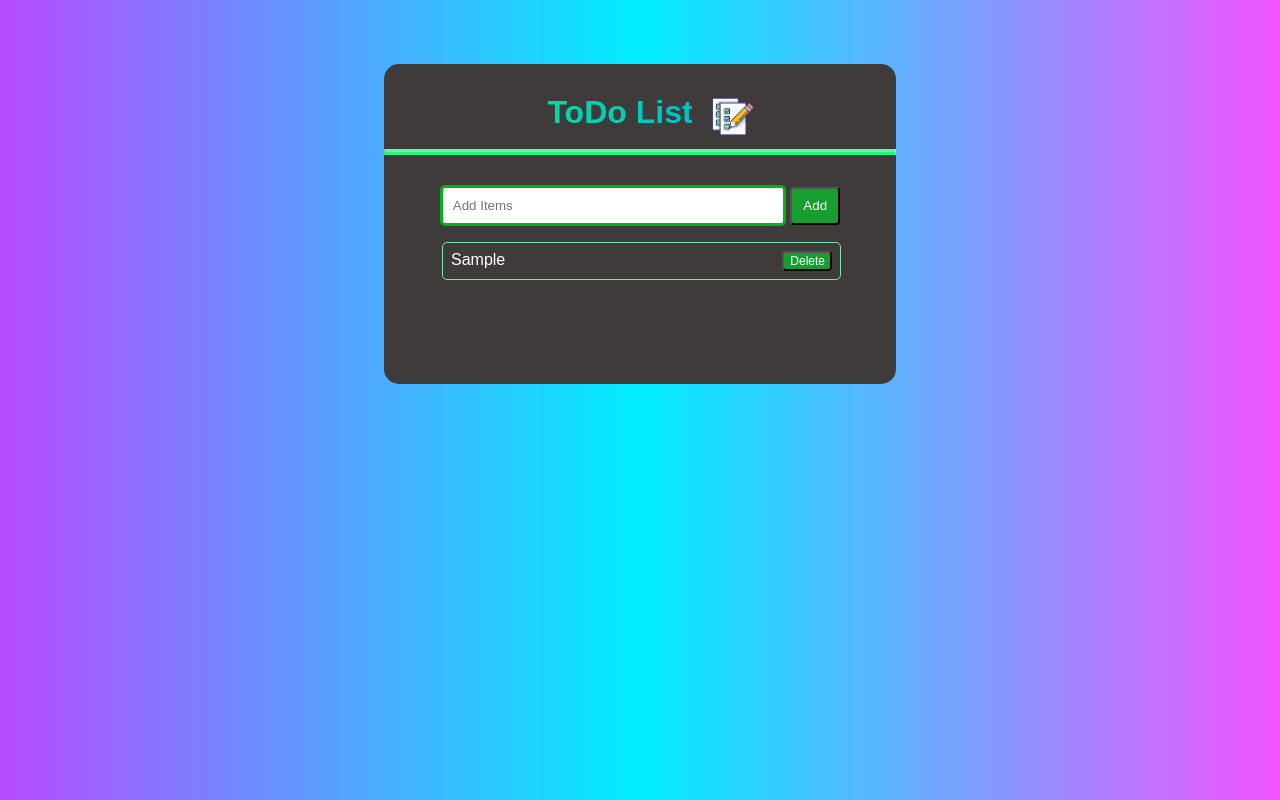
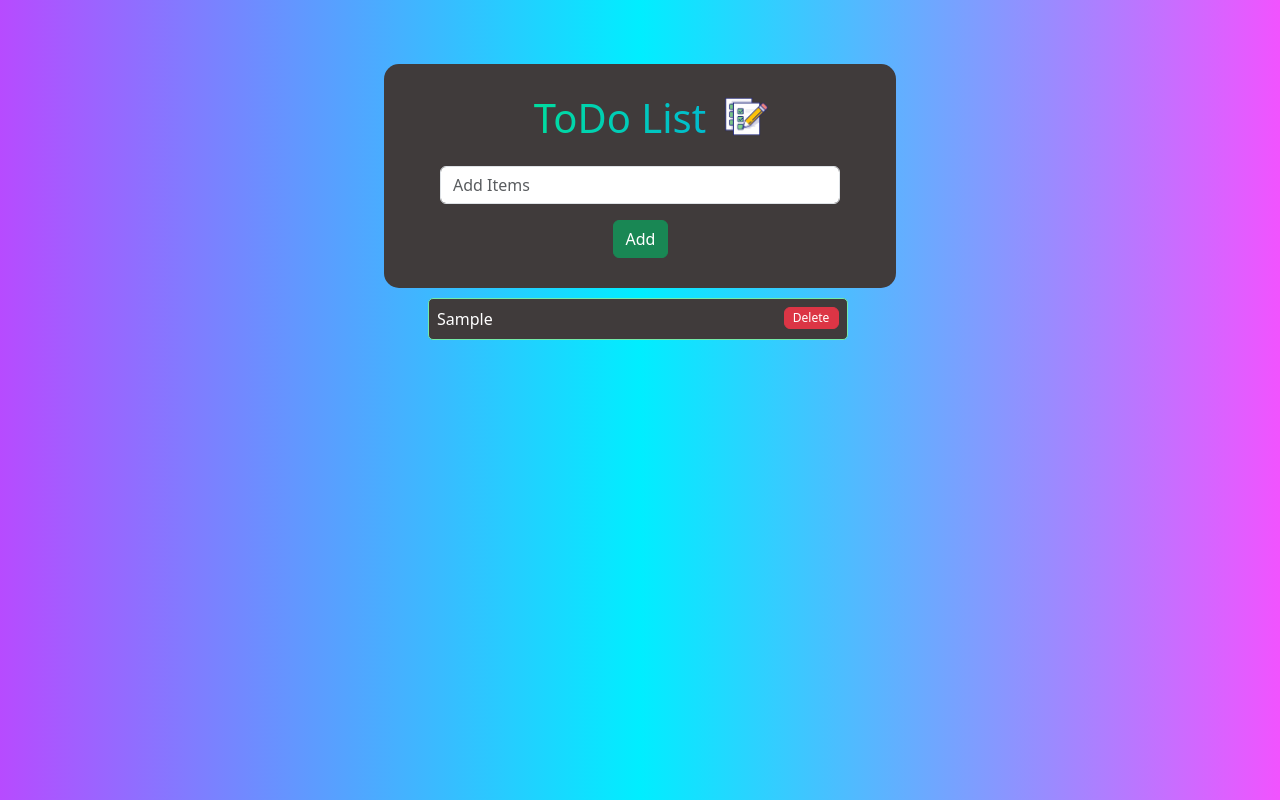
Before and after one commit to anantsharma269/ToDo-List, a plain HTML site: page index.html in a window 1280 px wide. Both pictures are taken after typing "Sample" into the empty fields and a click on the button "Add". Drawn offline with nearby package versions, Linux system fonts and the light colour scheme.

Commit message:
changes using bootstrap

```diff
--- a/index.css
+++ b/index.css
@@ -7,8 +7,8 @@ body{
     color: white;
 }
 .container{
-    width: 32rem;
-    height: 20rem;
+    width: 32rem !important;
+    height: 14rem;
     background-color: rgb(64, 59, 59);
     margin: 4rem auto;
     border-radius: 15px;
@@ -42,25 +42,33 @@ button{
     height: 38px;
     background-color: #169e2f;
     color: white;
-    width: 50px;
+    width: 55px;
     border-radius: 4px;
 }
 .displaytext{
-    text-align: left;
-    margin-left: 7px;
-    margin-top: 16px;
+    margin-top: 40px;
+
 }
 .displaytext li{
-    margin: 11px;
+
     border: 1px solid #73eba8;
     list-style: none;
-    width: 82%;
+    width: 92%;
     padding: 8px;
     border-radius: 5px;
     display: flex;
     justify-content: space-between;
+    background-color:  rgb(64, 59, 59);
+    color: white;
 }
 li button{
-    height: 20px;
-    font-size: 12px;
+    height: 22px;
+    font-size: 12px !important;
+    padding: 0px !important;
 }
+
+.txt{
+    width: 400px !important;
+    margin: 0 auto !important;
+    margin-top: -32px !important;
+}
--- a/index.html
+++ b/index.html
@@ -5,19 +5,31 @@
     <meta name="viewport" content="width=device-width, initial-scale=1.0">
     <title>ToDo_List</title>
     <link rel="stylesheet" href="index.css">
+    <link href="https://cdn.jsdelivr.net/npm/bootstrap@5.3.3/dist/css/bootstrap.min.css" rel="stylesheet" integrity="sha384-QWTKZyjpPEjISv5WaRU9OFeRpok6YctnYmDr5pNlyT2bRjXh0JMhjY6hW+ALEwIH" crossorigin="anonymous">
 </head>
 <body>
     <div class="container">
 
         <h1>ToDo List <img src="todo-list_icon.png" alt=""></h1><br>
-        <hr>
+
 
         <div class="inputs">
 
-            <input id="inp" type="text" placeholder="Add Items">
-            <button onclick="add()">Add</button>
+            <!-- <input id="inp" type="text" placeholder="Add Items"> -->
+
+
+            <div class="mb-3">
+                <label for="inp" class="form-label"></label>
+
+                <input class="form-control txt"  id="inp" rows="3" placeholder="Add Items"></input>
+              </div>
+
+
+
+            <button type="button" onclick="add()" class="btn btn-success">Add</button>
 
         </div>
+
 
         <ul id="display" class="displaytext">
 
--- a/index.js
+++ b/index.js
@@ -16,6 +16,7 @@ function add(){
 function deleteEle(ele){
     let deleteBtn = document.createElement('button');
     deleteBtn.innerText = "Delete";
+    deleteBtn.setAttribute("class", "btn btn-danger")
     ele.appendChild(deleteBtn);
     deleteBtn.onclick = function(){
         ele.remove();
```
Also changed, not shown: 1 other file.
